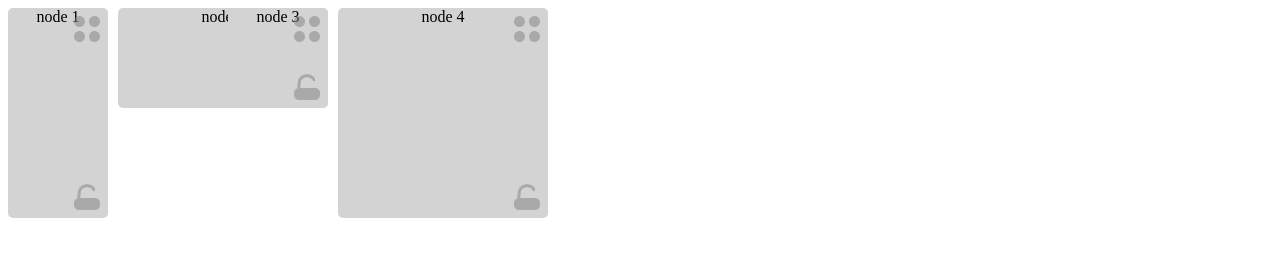
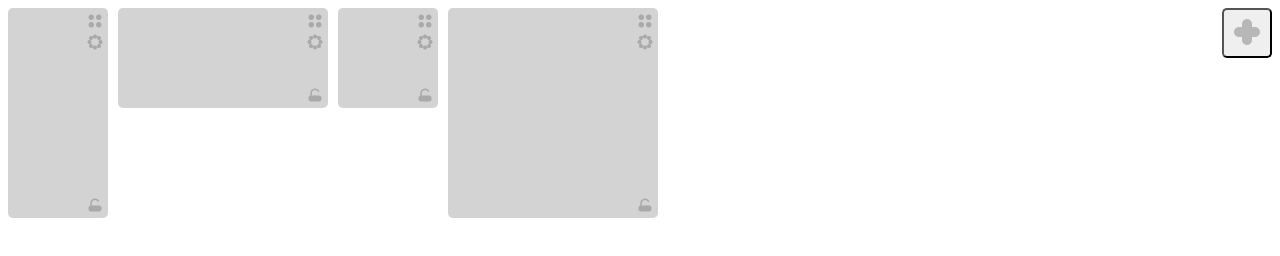
Before and after one commit to OwenFeik/chsheet, a plain HTML site: page index.html in a window 1280 px wide. Drawn offline with Linux system fonts and the light colour scheme.

Commit message:
add nodes, settings button

```diff
--- a/index.html
+++ b/index.html
@@ -4,12 +4,12 @@
         <meta charset="utf-8"/>
         <link rel="stylesheet" type="text/css" href="styles.css">
         <script type="text/javascript" src="sheet.js"></script>
+        <script type="text/javascript" src="main.js"></script>
     </head>
     <body>
-        <div class="container">
-            <div id="sheet" class="sheet"></div>
+        <div id="container">
+            <div id="sheet"></div>
             <div id="toolbar"></div>
         </div>
-        <script type="text/javascript" src="main.js"></script>
     </body>
 </html>
--- a/main.js
+++ b/main.js
@@ -1 +1,4 @@
-set_up_sheet();
+window.onload = function() {
+    set_up_sheet();
+    set_up_toolbar();
+};
--- a/sheet.js
+++ b/sheet.js
@@ -12,50 +12,76 @@ function set_up_sheet() {
     sheet.style.gridTemplateColumns = columnstring;
     sheet.style.gridTemplateRows = (NODESIZE + "px ").repeat(10).slice(0, -1);
 
-    document.body.appendChild(sheet);
 
-    sheet.appendChild(create_node(1, 2, "node 1"));
-    sheet.appendChild(create_node(2, 1, "node 2"));
-    sheet.appendChild(create_node(1, 1, "node 3"));
-    sheet.appendChild(create_node(2, 2, "node 4"));
+    create_node(1, 2);
+    create_node(2, 1);
+    create_node(1, 1);
+    create_node(2, 2);
 }
 
-function create_node(w, h, name) {
+function set_up_toolbar() {
+    let add = document.createElement("button");
+    add.classList.add("tool");
+
+    let img = document.createElement("img");
+    img.src = icon_path("add.png");
+    add.appendChild(img);
+
+    add.onclick = add_node_to_sheet;
+
+    document.getElementById("toolbar").appendChild(add);
+}
+
+function create_node(w, h) {
     let node = document.createElement("div");
     node.classList.add("node");
-    node.innerHTML = name;
     node.style.width = `${w * NODESIZE + (w - 1) * GAP}px`;
     node.style.height = `${h * NODESIZE + (h - 1) * GAP}px`;
     node.width = w;
     node.height = h;
 
     let handle = document.createElement("img");
-    handle.classList.add("handle");
+    handle.classList.add("handle", "icon");
     handle.src = icon_path("handle.png");
     node.appendChild(handle);
 
     make_draggable(node);
 
     let lock = document.createElement("img");
-    lock.classList.add("lock");
+    lock.classList.add("lock", "icon");
     lock.src = icon_path("unlock.png");
     lock.onclick = toggle_locked;
     node.appendChild(lock);
 
-    return node;
+    let cog = document.createElement("img");
+    cog.classList.add("cog", "icon");
+    cog.src = icon_path("cog.png");
+    node.appendChild(cog);
+
+    document.getElementById("sheet").appendChild(node);
+    if (w > 1 || h > 1) {
+        snap_to_grid(node);
+    }
+}
+
+function add_node_to_sheet(e) {
+    create_node(1, 1);
 }
 
 function toggle_locked(e) {
     let lock = e.target;
-    let handle = lock.parentNode.querySelector("img.handle")
+    let handle = lock.parentNode.querySelector("img.icon.handle");
+    let cog = lock.parentNode.querySelector("img.icon.cog");
     if (lock.classList.contains("locked")) {
         handle.classList.remove("hidden");
+        cog.classList.remove("hidden");
         lock.src = icon_path("unlock.png");
         lock.classList.remove("locked");
     }
     else {
         snap_to_grid(lock.parentNode);
         handle.classList.add("hidden");
+        cog.classList.add("hidden");
         lock.classList.add("locked");
         lock.src = icon_path("lock.png");
     }
@@ -115,7 +141,7 @@ function snap_to_grid(e, x = null, y = null) {
         y = Math.round(e.offsetTop / (NODESIZE + GAP)) + 1;
     }
 
-    while (x >= e.parentNode.width) {
+    while (x + e.width - 1> e.parentNode.width) {
         x--;
     }
 
--- a/styles.css
+++ b/styles.css
@@ -1,9 +1,21 @@
-.container {
+#container {
     display: grid;
     grid-template-columns: 1fr 50px;
 }
 
-.sheet {
+#toolbar {
+    position: relative;
+    grid-column: "2/3";
+}
+
+.tool {
+    position: relative;
+    width: 50px;
+    height: 50px;
+    border-radius: 5px;
+}
+
+#sheet {
     display: grid;
     /* border: black 1px solid; */
 }
@@ -15,22 +27,28 @@
     text-align: center;
 }
 
+.icon {
+    position: absolute;
+    width: 16px;
+    height: 16px;
+}
+
 .handle {
-    position: absolute;
     cursor: move;
     top: 5px;
     right: 5px;
-    width: 32px;
-    height: 32px;
 }
 
 .lock {
-    position: absolute;
     cursor: pointer;
     bottom: 5px;
     right: 5px;
-    width: 32px;
-    height: 32px;
+}
+
+.cog {
+    cursor: pointer;
+    top: 26px;
+    right: 5px;
 }
 
 .hidden {
```
Also changed, not shown: icons/add.png (added), icons/cog.png (added).
